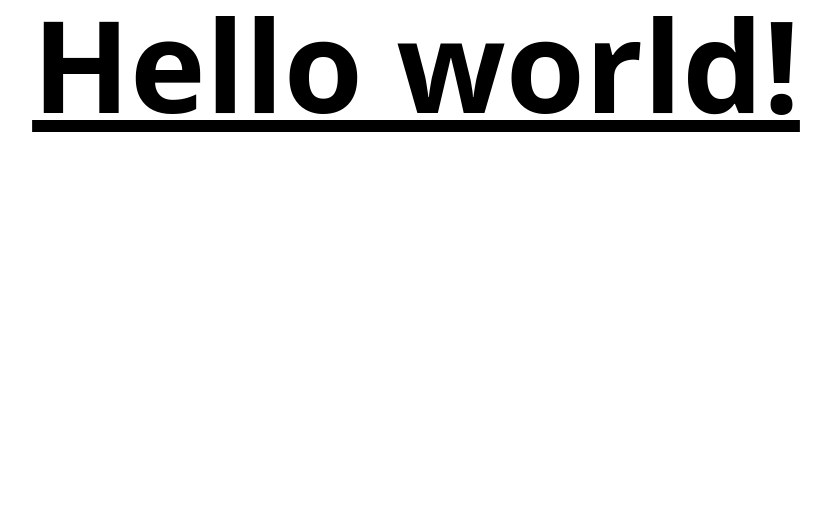
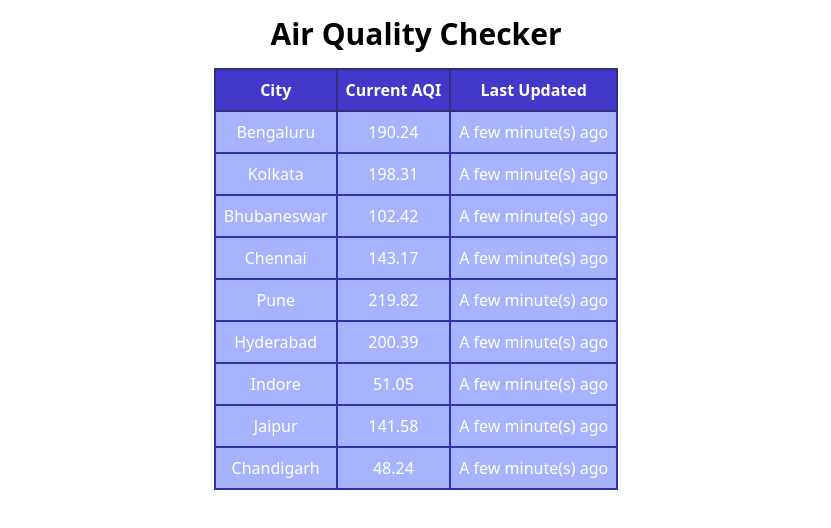
Before and after one commit to vsatyarthi/air-quality-monitoring, a React (Create React App) app: page / in a window 1280 px wide. Shown: the top 528 px of the page, without its empty margins (224-1055 px from the left). Built offline with nearby package versions, Linux system fonts and the light colour scheme; no server answers.

Commit message:
set base for rendering different standards

```diff
--- a/package.json
+++ b/package.json
@@ -9,7 +9,8 @@
     "react": "^17.0.2",
     "react-dom": "^17.0.2",
     "react-scripts": "5.0.0",
-    "web-vitals": "^2.1.3"
+    "web-vitals": "^2.1.3",
+    "websocket": "^1.0.34"
   },
   "scripts": {
     "start": "react-scripts start",
--- a/src/App.js
+++ b/src/App.js
@@ -1,11 +1,116 @@
 import './App.css';
+import {useEffect, useState} from "react";
+import { w3cwebsocket as W3CWebSocket } from "websocket";
+
+const client = new W3CWebSocket('ws://city-ws.herokuapp.com/');
+const AirQualityStandards = [
+    {min: 0, max: 50, label: `Good`, id: `good`},
+    {min: 51, max: 100, label: `Satisfactory`, id: `satisfactory`},
+    {min: 101, max: 200, label: `Moderate`, id: `moderate`},
+    {min: 201, max: 300, label: `Poor`, class: `poor`},
+    {min: 301, max: 400, label: `Very poor`, id: `veryPoor`},
+    {min: 401, max: 500, label: `Severe`, id: `severe`},
+];
 
 function App() {
-  return (
-      <h1 className="text-9xl font-bold underline font-bold text-center">
-        Hello world!
-      </h1>
-  );
+    const [airQualityData, setAirQualityData] = useState([
+        {
+            "city": "Bengaluru",
+            "aqi": 190.2365647798493
+        },
+        {
+            "city": "Kolkata",
+            "aqi": 198.30634136715327
+        },
+        {
+            "city": "Bhubaneswar",
+            "aqi": 102.418702554796
+        },
+        {
+            "city": "Chennai",
+            "aqi": 143.17230851168108
+        },
+        {
+            "city": "Pune",
+            "aqi": 219.81806791678665
+        },
+        {
+            "city": "Hyderabad",
+            "aqi": 200.3927829018787
+        },
+        {
+            "city": "Indore",
+            "aqi": 51.054989335676645
+        },
+        {
+            "city": "Jaipur",
+            "aqi": 141.5774127159125
+        },
+        {
+            "city": "Chandigarh",
+            "aqi": 48.23620326884353
+        }
+    ]); // default to start with
+
+    useEffect(() => {
+        /*client.onopen = () => {
+            console.log('WebSocket Client Connected');
+        };
+        client.onmessage = (message) => {
+            let liveAqiData = JSON.parse(message.data);
+            // console.info({liveAqiData})
+            setAirQualityData(liveAqiData);
+        };*/
+    },[]);
+
+    const getSeverityClassName = (aqi) => {
+        const defaultClass = `unknown`;
+        const matchedStandard = AirQualityStandards.filter(standard => aqi >= standard.min && aqi <= standard.max);
+        let severityStyle = `bg-indigo-300 text-white border-indigo`;
+        if (!matchedStandard.length) return defaultClass;
+        switch (matchedStandard[0].id){
+            case `good`:
+                return `bg-green-100 text-green-900 border-green-100`;
+            case `satisfactory`:
+                return `bg-green-300 text-green-900 border-green-300`;
+            case `moderate`:
+                return `bg-green-300 text-green-900 border-green-300`;
+            case `poor`:
+                return `bg-green-300 text-green-900 border-green-300`;
+            case `veryPoor`:
+                return `bg-green-300 text-green-900 border-green-300`;
+            case `severe`:
+                return `bg-green-300 text-green-900 border-green-300`;
+            default:
+                return severityStyle;
+        }
+    }
+
+    return (
+        <div className="container">
+            <h1 className="text-3xl font-bold font-bold text-center p-4">Air Quality Checker</h1>
+            <table className="table-auto justify-center m-auto">
+                <thead>
+                <tr>
+                    <th className="text-center font-bold p-2 bg-indigo-700 text-white border-indigo-900 border-solid border-2">City</th>
+                    <th className="text-center font-bold p-2 bg-indigo-700 text-white border-indigo-900 border-solid border-2">Current AQI</th>
+                    <th className="text-center font-bold p-2 bg-indigo-700 text-white border-indigo-900 border-solid border-2">Last Updated</th>
+                </tr>
+                </thead>
+                <tbody>
+                {airQualityData.map(({city, aqi}) => {
+                    return (<tr key={city}>
+                        <td className=" text-center p-2 bg-indigo-300 text-white border-indigo-800 border-solid border-2">{city}</td>
+                        <td className={` text-center p-2 bg-indigo-300 text-white border-indigo-800 border-solid border-2 ${getSeverityClassName(aqi)}`}>{aqi.toFixed(2)}</td>
+                        <td className=" text-center p-2 bg-indigo-300 text-white border-indigo-800 border-solid border-2">A few minute(s) ago</td>
+                    </tr>);
+                })}
+
+                </tbody>
+            </table>
+        </div>
+
+    );
 }
 
 export default App;
```
Also changed, not shown: 1 other file (tests, documents, lock files or other folders).
